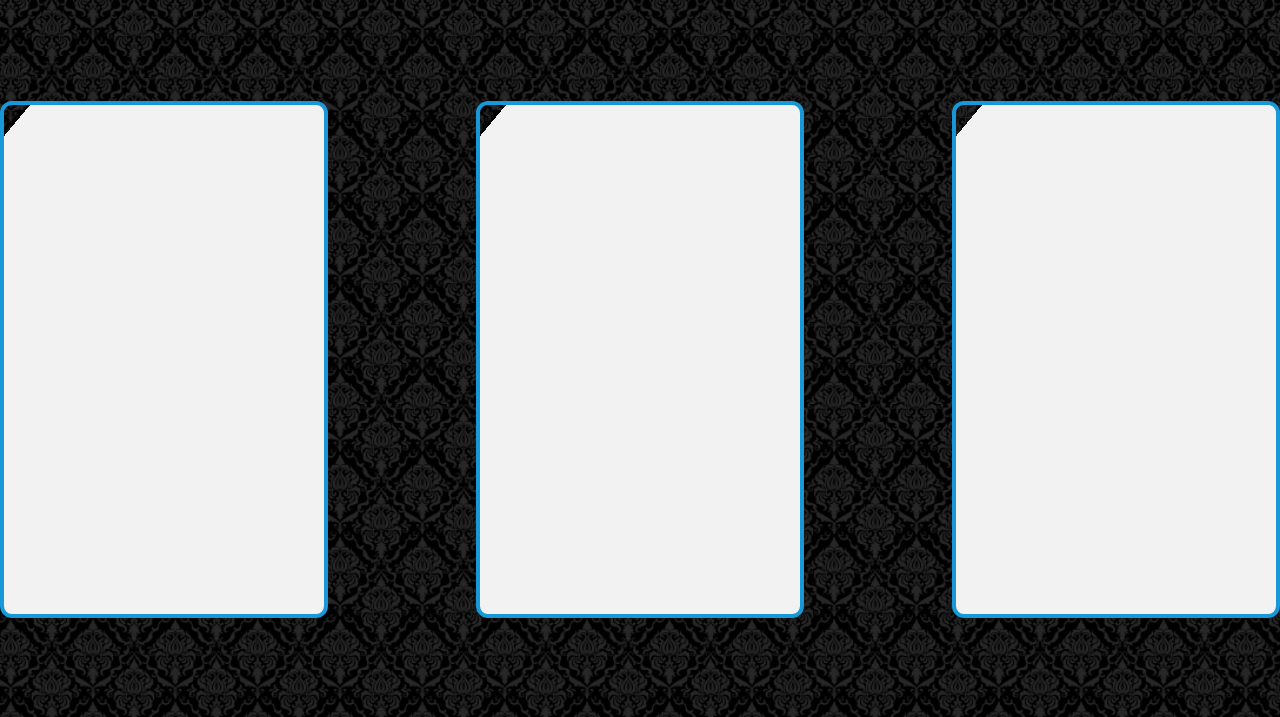
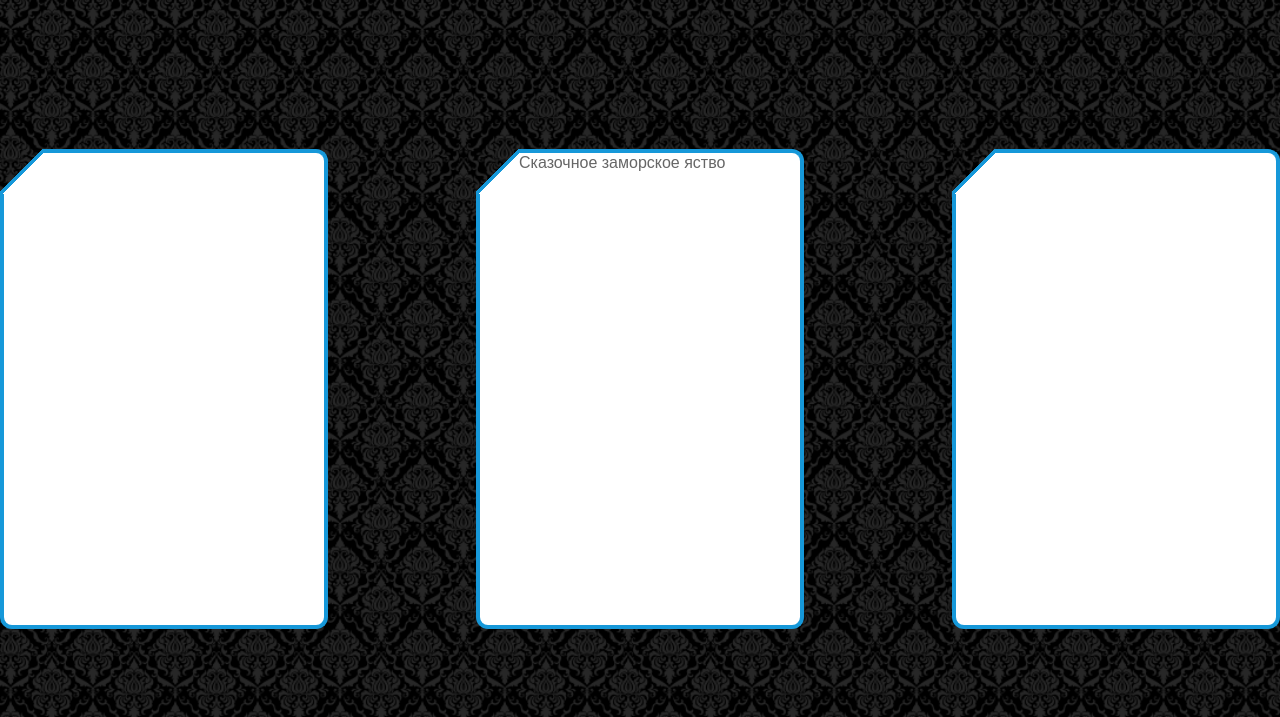
Before and after one commit to yakuzzaa/funbox_test, a plain HTML site: page index.html in a window 1280 px wide. Shown: the part 83-800 px from the top of the page. Drawn offline with Linux system fonts and the light colour scheme.

Commit message:
finished work on card container

```diff
--- a/css/style.css
+++ b/css/style.css
@@ -34,10 +34,42 @@ h1{
 }
 .card_object{
     width: 320px;
-    height: 509px;
-    background: #F2F2F2;
-    border: 4px solid #1698D9;
-    border-radius: 12px;
-    background:linear-gradient(130deg, transparent 20px, #F2F2F2 0);
+    height: 431px;
+    background: white;
+    border-radius:  0px 0px 12px 12px;
+    border-left: 4px solid #1698D9;
+    border-right: 4px solid #1698D9;
+    border-bottom: 4px solid #1698D9;
+}
+.corner{
+    position: relative;
+    width: 43px;
+    height: 48px;
+    top:45px;
+    background: linear-gradient(-45deg,#fff,#fff 28.5px,#1698d9 0,#1698d9 32px,transparent 0);
+}
+
+
+
+.card_title{
+    position: relative;
+}
+.rectangle{
+    position: relative;
+    border-right:4px solid #1698D9;
+    border-top: 4px solid #1698D9;
+    border-radius: 0px 12px 0px 0px;
+    left: 43px ;
+    height: 41px;
+    width:281px;
+    background: white;
+}
+span{
+    font-family: 'Trebuchet MS,', sans-serif;
+    font-style: normal;
+    font-weight: 400;
+    font-size: 16px;
+    line-height: 19px;
+    color: #666666;
 
 }
--- a/index.html
+++ b/index.html
@@ -14,15 +14,26 @@
             <h1>Ты сегодня покормил кота?</h1>
             <div class="cards_container">
                 <div class="card">
-                    <div class="romb"></div>
+                    <div class="card_title">
+                        <div class="corner"></div>
+                        <div class="rectangle"></div>
+                    </div>
                     <div class="card_object"></div>
                 </div>
                 <div class="card">
-                    <div class="romb"></div>
+                    <div class="card_title">
+                        <div class="corner"></div>
+                        <div class="rectangle">
+                            <span>Сказочное заморское яство</span>
+                        </div>
+                    </div>
                     <div class="card_object"></div>
                 </div>
                 <div class="card">
-                    <div class="romb"></div>
+                    <div class="card_title">
+                        <div class="corner"></div>
+                        <div class="rectangle"></div>
+                    </div>
                     <div class="card_object"></div>
                 </div>
             </div>
```
